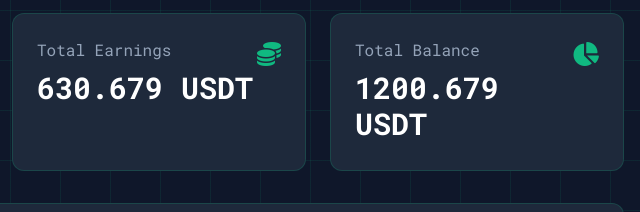
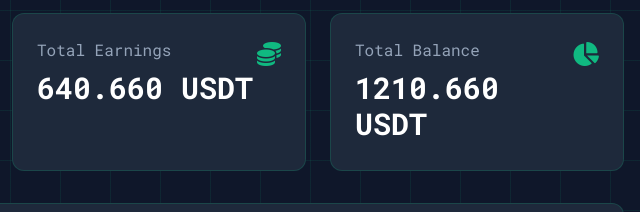
Before and after one commit to delgado878/yield-farm-online, a plain HTML site: page index.html in a window 1280 px wide. Shown: the part 540-752 px from the top of the page, 640-1280 px from the left. Drawn offline with nearby package versions, Linux system fonts and the light colour scheme.

Commit message:
Update index.html

```diff
--- a/index.html
+++ b/index.html
@@ -220,7 +220,7 @@
 
 
 
-                            <p class="text-3xl font-bold mt-2" id="earnings-display">630.679 USDT</p>
+                            <p class="text-3xl font-bold mt-2" id="earnings-display">640.660 USDT</p>
 
 
 
@@ -244,7 +244,7 @@
 
 
 
-                            <p class="text-3xl font-bold mt-2" id="total-balance-display">1200.679 USDT</p>
+                            <p class="text-3xl font-bold mt-2" id="total-balance-display">1210.660 USDT</p>
 
 
 
```
